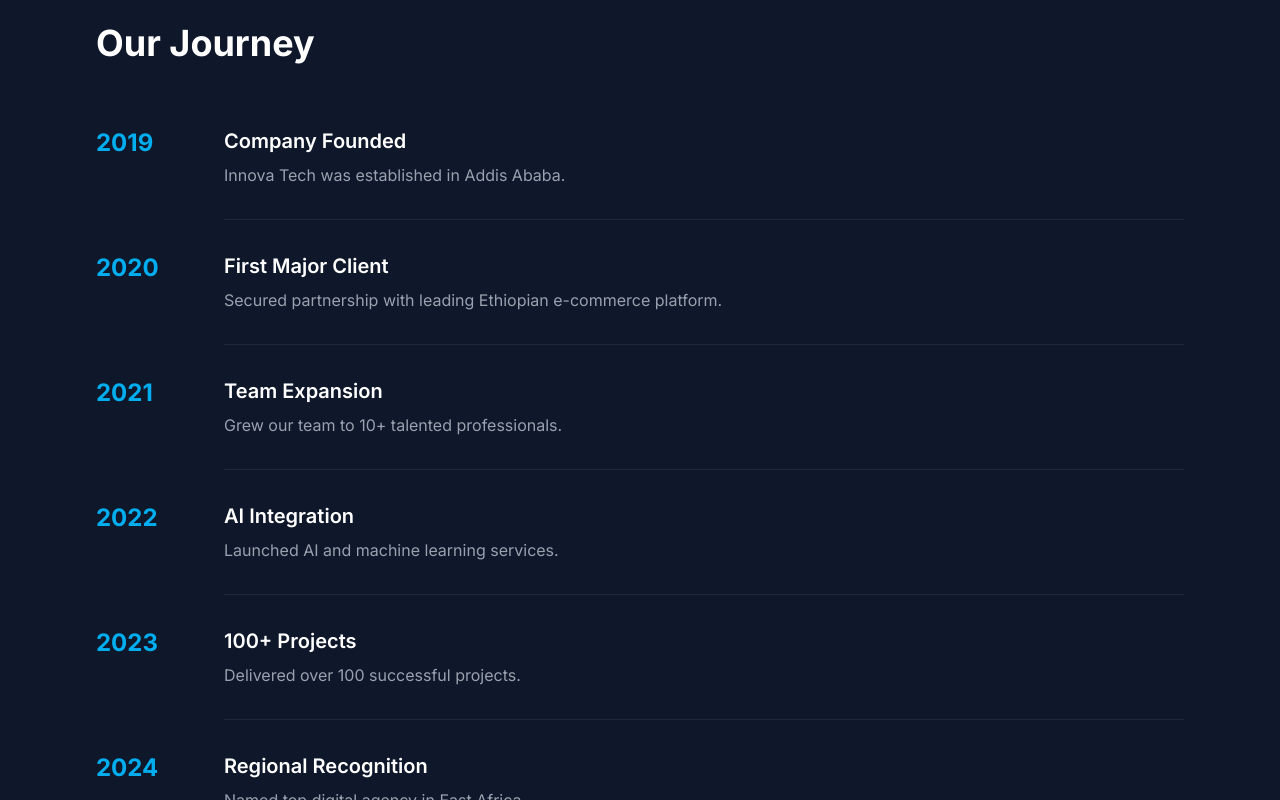
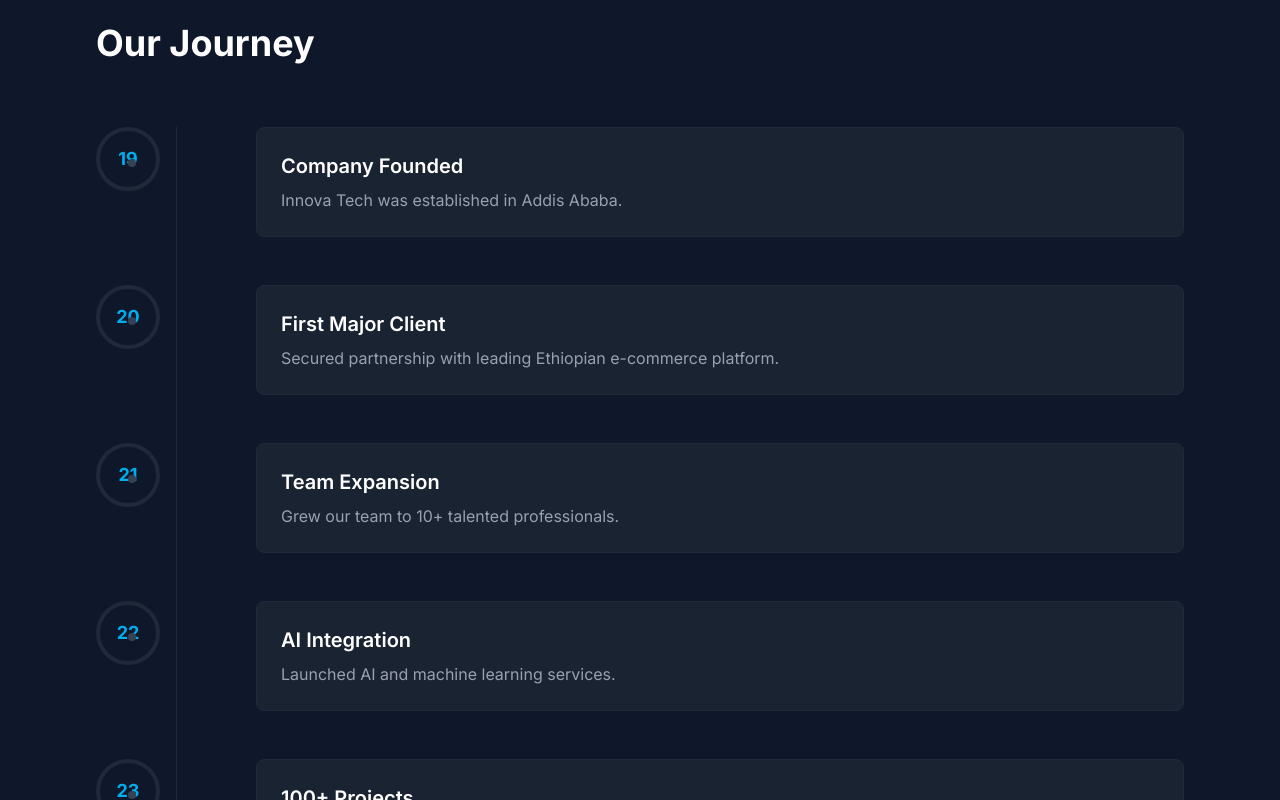
Before and after one commit to tise-genene/innovatech, a Next.js app: page /about in a window 1280 px wide. Shown: the part 1420-2220 px from the top of the page. Built offline with nearby package versions, Linux system fonts and the light colour scheme.

Commit message:
Add creative vertical timeline with year badges and hover effects

```diff
--- a/src/components/about/Timeline.tsx
+++ b/src/components/about/Timeline.tsx
@@ -25,16 +25,40 @@ export default function Timeline() {
           </h2>
         </div>
 
-        <div className="space-y-8">
+        {/* Timeline with Vertical Line */}
+        <div className="relative">
+          {/* Vertical Line */}
+          <div className={`absolute left-20 top-0 bottom-0 w-px ${
+            theme === 'light' ? 'bg-gray-200' : 'bg-gray-800'
+          }`}></div>
+
+          <div className="space-y-12">
             {milestones.map((milestone, index) => (
-            <div key={index} className="flex gap-8">
-              <div className="flex-shrink-0 w-24">
-                <div className="text-2xl font-bold text-[#00AEEF]">{milestone.year}</div>
+              <div key={index} className="relative flex items-start gap-8">
+                {/* Year Badge */}
+                <div className="flex-shrink-0 w-32 relative">
+                  <div className={`inline-flex items-center justify-center w-16 h-16 rounded-full border-4 ${
+                    theme === 'light'
+                      ? 'bg-white border-gray-200'
+                      : 'bg-[#0f172a] border-gray-800'
+                  }`}>
+                    <span className="text-lg font-bold text-[#00AEEF]">{milestone.year.slice(2)}</span>
                   </div>
-              <div className={`flex-1 pb-8 ${
-                index !== milestones.length - 1 ? 'border-b' : ''
-              } ${theme === 'light' ? 'border-gray-200' : 'border-gray-800'}`}>
-                <h3 className={`text-xl font-semibold mb-2 ${theme === 'light' ? 'text-[#1A1A1A]' : 'text-white'}`}>
+                  {/* Connecting dot on line */}
+                  <div className={`absolute left-8 top-8 w-2 h-2 rounded-full ${
+                    theme === 'light' ? 'bg-gray-300' : 'bg-gray-700'
+                  }`}></div>
+                </div>
+
+                {/* Content Card */}
+                <div className={`flex-1 p-6 rounded-lg border group hover:border-[#00AEEF] transition-all ${
+                  theme === 'light'
+                    ? 'bg-white border-gray-200 hover:shadow-lg'
+                    : 'bg-[#1a2332] border-gray-800 hover:shadow-lg hover:shadow-[#00AEEF]/10'
+                }`}>
+                  <h3 className={`text-xl font-semibold mb-2 group-hover:text-[#00AEEF] transition-colors ${
+                    theme === 'light' ? 'text-[#1A1A1A]' : 'text-white'
+                  }`}>
                     {milestone.title}
                   </h3>
                   <p className={theme === 'light' ? 'text-gray-600' : 'text-gray-400'}>
@@ -45,6 +69,7 @@ export default function Timeline() {
             ))}
           </div>
         </div>
+      </div>
     </section>
   );
 }
```
Lines whose indentation alone changed are shown as unchanged.
